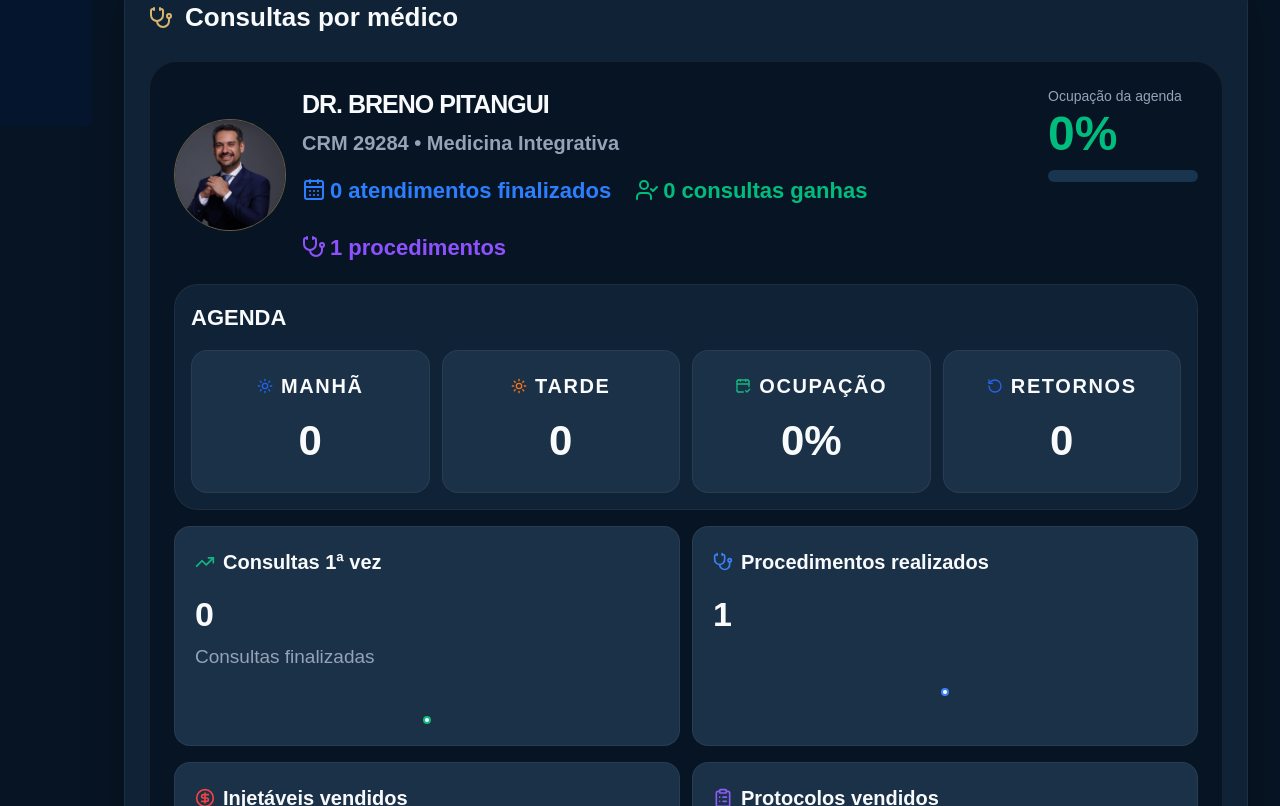
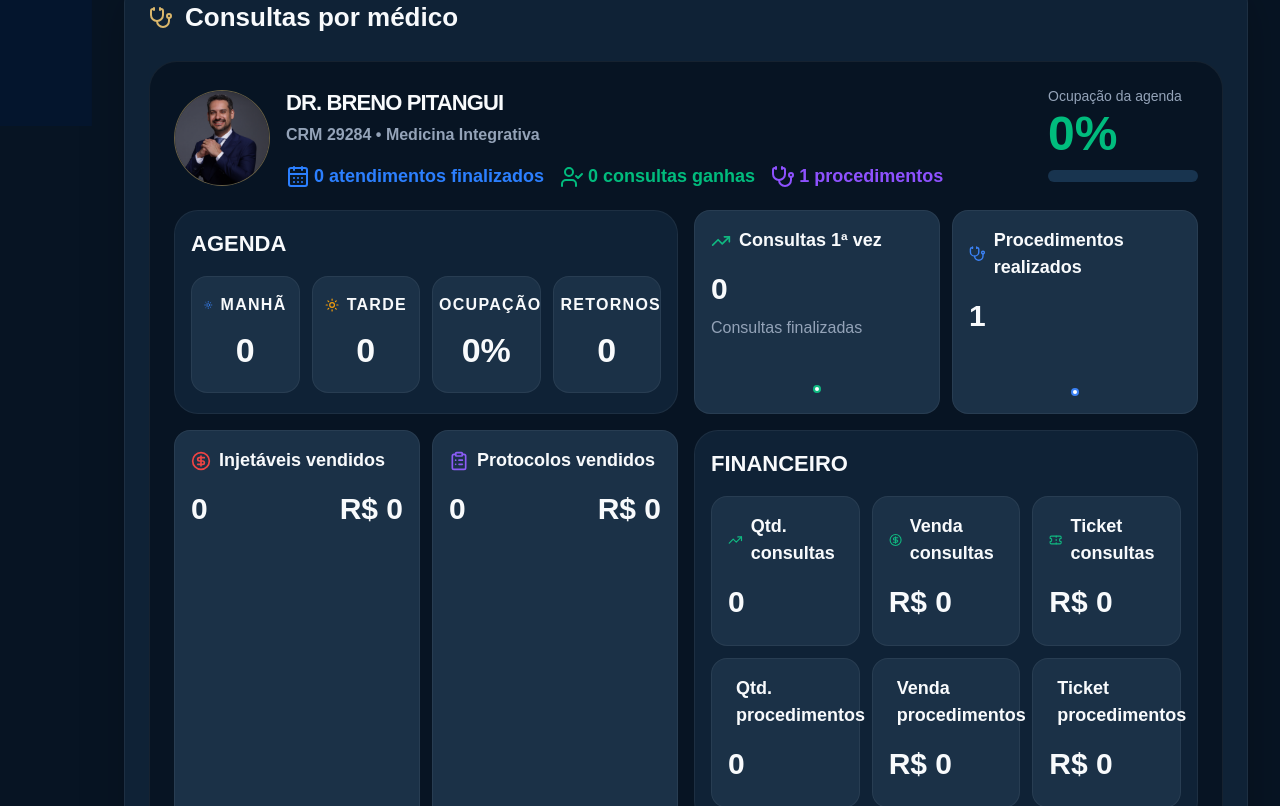
Before and after one commit to thayanasalesintitutorr-bot/criare-dashboard, a Next.js app: page /funil in a window 1280 px wide. Shown: the part 674-1480 px from the top of the page. Built offline with nearby package versions, Linux system fonts and the light colour scheme; no server answers; the database is empty.

Commit message:
ajuste cores

```diff
--- a/src/app/funil/page.tsx
+++ b/src/app/funil/page.tsx
@@ -17,7 +17,7 @@ import {
   Handshake,
   ClipboardList,
   Sun,
-CalendarCheck2,
+  CalendarCheck2,
 CalendarX2,
 CalendarClock,
 } from 'lucide-react'
@@ -170,7 +170,8 @@ function getInfoMedico(nome: string) {
 }
 
 export default function FunilPage() {
-  const { periodo, tipoData, segmento, dataInicio, dataFim } = useFilters()
+  const { periodo, tipoData, segmento, dataInicio, dataFim, viewMode } = useFilters()
+const isImac = viewMode === 'desktop'
 
   const [data, setData] = useState<DashboardResponse | null>(null)
   const [loading, setLoading] = useState(true)
@@ -201,8 +202,6 @@ const res = await fetch(url, {
 })
 
         const json: DashboardResponse = await res.json()
-
-        console.log(json)
 
         if (!json.ok) throw new Error(json.error || 'Erro ao buscar dados')
 
@@ -414,7 +413,7 @@ const totalMovimentacoes = movimentacoesAgenda.reduce(
         className="rounded-[28px] border border-[color:var(--border)] bg-[var(--background)] p-6"
       >
         <div className="mb-5 flex items-center gap-4">
-  <div className="h-28 w-28 shrink-0 overflow-hidden rounded-full border border-[#D7B46A]/40 bg-[#D7B46A]/10">
+  <div className={`${isImac ? 'h-24 w-24' : 'h-28 w-28'} shrink-0 overflow-hidden rounded-full border border-[#D7B46A]/40 bg-[#D7B46A]/10`}>
     {getFotoMedico(medico.medico) ? (
       <img
         src={getFotoMedico(medico.medico) || ''}
@@ -432,15 +431,15 @@ const totalMovimentacoes = movimentacoesAgenda.reduce(
   <div className="flex items-start justify-between gap-4">
 
     <div>
-      <h3 className="text-[25px] font-black tracking-[-0.04em] text-[var(--foreground)]">
+      <h3 className={`${isImac ? 'text-[22px]' : 'text-[25px]'} font-black tracking-[-0.04em] text-[var(--foreground)]`}>
         {medico.medico}
       </h3>
 
-      <p className="mt-1 text-[20px] font-semibold text-[var(--muted-foreground)]">
+      <p className={`mt-1 ${isImac ? 'text-[16px]' : 'text-[20px]'} font-semibold text-[var(--muted-foreground)]`}>
   {infoMedico.crm} • {infoMedico.especialidade}
 </p>
 
-      <div className="mt-4 flex flex-wrap items-center gap-6 text-[22px] font-semibold">
+      <div className={`mt-4 flex flex-wrap items-center ${isImac ? 'gap-4 text-[18px]' : 'gap-6 text-[22px]'} font-semibold`}>
         <span className="flex items-center gap-1 text-blue-500">
   <CalendarDays className="h-6 w-6" />
   {medico.atendimentos || 0} atendimentos finalizados
@@ -489,13 +488,13 @@ medico.medico?.toUpperCase().includes('CLAUDIA') ? (
 </div>
 </div>
 
-<div className="space-y-4">
+<div className={isImac ? 'grid grid-cols-2 gap-4' : 'space-y-4'}>
   <div className="rounded-[24px] border border-[color:var(--border)] bg-[var(--card)] p-4">
     <h4 className="mb-4 text-[22px] font-black text-[var(--foreground)]">
   AGENDA
 </h4>
 
-    <div className="grid gap-3 md:grid-cols-4">
+    <div className={isImac ? 'grid grid-cols-4 gap-3' : 'grid gap-3 md:grid-cols-4'}>
   <MetricMini
     label="Manhã"
     value={medico.manha || 0}
@@ -603,7 +602,7 @@ medico.medico?.toUpperCase().includes('CLAUDIA') ? (
 )}
 
 
-  <div className="rounded-[24px] border border-[color:var(--border)] bg-[var(--card)] p-5">
+  <div className={`rounded-[24px] border border-[color:var(--border)] bg-[var(--card)] ${isImac ? 'p-4' : 'p-5'}`}>
     <h4 className="mb-4 text-[22px] font-black text-[var(--foreground)]">
   FINANCEIRO
 </h4>
@@ -666,7 +665,7 @@ medico.medico?.toUpperCase().includes('CLAUDIA') ? (
 </div>
 </div>
 
-<div className="rounded-[24px] border border-[color:var(--border)] bg-[var(--card)] p-5">
+<div className={`rounded-[24px] border border-[color:var(--border)] bg-[var(--card)] ${isImac ? 'p-4' : 'p-5'}`}>
   <h4 className="mb-4 text-[22px] font-black text-[var(--foreground)]">
   CONSOLIDADO
 </h4>
@@ -727,7 +726,7 @@ medico.medico?.toUpperCase().includes('CLAUDIA') ? (
   MOVIMENTAÇÕES DA AGENDA
 </h4>
 
-    <div className="grid items-center gap-6 lg:grid-cols-[1fr_360px]">
+    <div className={isImac ? 'grid grid-cols-[1fr_260px] items-center gap-4' : 'grid items-center gap-6 lg:grid-cols-[1fr_360px]'}>
       <div className="grid gap-3 md:grid-cols-3">
         <MetricMini label="No Show" value={medico.noShow || 0} color="pink" icon={UserX} />
         <MetricMini label="Cancelados" value={medico.cancelados || 0} color="red" icon={CalendarX2} />
@@ -735,7 +734,7 @@ medico.medico?.toUpperCase().includes('CLAUDIA') ? (
       </div>
 
       <div className="ml-auto flex items-center gap-6">
-        <div className="h-[160px] w-[160px]">
+        <div className={isImac ? 'h-[130px] w-[130px]' : 'h-[160px] w-[160px]'}>
           <ResponsiveContainer width="100%" height="100%">
             <PieChart>
               <Pie
@@ -961,25 +960,27 @@ function MetricMini({
   color?: 'blue' | 'red' | 'green' | 'orange' | 'pink' | 'darkRed'
   icon?: any
 }) {
+  const { viewMode } = useFilters()
+  const isImac = viewMode === 'desktop'
   const colors = {
-   blue: 'border border-[color:var(--border)] bg-[var(--metric-card)] text-[#2563EB]',
-orange: 'border border-[color:var(--border)] bg-[var(--metric-card)] text-[#F97316]',
-green: 'border border-[color:var(--border)] bg-[var(--metric-card)] text-[#10B981]',
-pink: 'border border-[color:var(--border)] bg-[var(--metric-card)] text-[#EC4899]',
-red: 'border border-[color:var(--border)] bg-[var(--metric-card)] text-[#E00000]',
-darkRed: 'border border-[color:var(--border)] bg-[var(--metric-card)] text-[#8B0000]',
+   blue: 'border border-[color:var(--border)] bg-[var(--metric-card)] text-[var(--chart-blue)]',
+orange: 'border border-[color:var(--border)] bg-[var(--metric-card)] text-[var(--chart-orange)]',
+green: 'border border-[color:var(--border)] bg-[var(--metric-card)] text-[var(--chart-green)]',
+pink: 'border border-[color:var(--border)] bg-[var(--metric-card)] text-[var(--chart-pink)]',
+red: 'border border-[color:var(--border)] bg-[var(--metric-card)] text-[var(--chart-red)]',
+darkRed: 'border border-[color:var(--border)] bg-[var(--metric-card)] text-[var(--chart-darkRed)]',
   }
 
   return (
-    <div className={`rounded-[16px] px-4 py-5 text-center shadow-none ${colors[color]}`}>
+    <div className={`rounded-[16px] text-center shadow-none ${isImac ? 'px-3 py-4' : 'px-4 py-5'} ${colors[color]}`}>
       <div className="flex items-center justify-center gap-2">
         {Icon && <Icon className="h-4 w-4" />}
-       <p className="text-[20px] font-black uppercase tracking-[0.08em] text-[var(--foreground)]">
+       <p className={`${isImac ? 'text-[16px]' : 'text-[20px]'} font-black uppercase tracking-[0.08em] text-[var(--foreground)]`}>
   {label}
 </p>
       </div>
 
-      <p className="mt-2 text-[42px] font-black text-[var(--foreground)]">{value}</p>
+      <p className={`mt-2 ${isImac ? 'text-[34px]' : 'text-[42px]'} font-black text-[var(--foreground)]`}>{value}</p>
     </div>
   )
 }
@@ -1002,6 +1003,9 @@ chartColor,
   chart?: number[]
   chartColor?: string
 }) {
+
+  const { viewMode } = useFilters()
+  const isImac = viewMode === 'desktop'
   const tones = {
     blue:
 'border border-[color:var(--border)] bg-[var(--metric-card)]',
@@ -1025,19 +1029,19 @@ purple:
 
 
   return (
-    <div className={`rounded-[16px] p-5 shadow-none ${tones[tone]}`}>
+    <div className={`rounded-[16px] shadow-none ${isImac ? 'p-4' : 'p-5'} ${tones[tone]}`}>
       <div className="flex items-center gap-2">
         <Icon className={`h-6 w-5 ${iconColors[tone]}`} />
-        <p className="text-[20px] font-black text-[var(--foreground)]">{label}</p>
+       <p className={`${isImac ? 'text-[18px]' : 'text-[20px]'} font-black text-[var(--foreground)]`}>{label}</p>
       </div>
 
       <div className="mt-5">
   <div>
-    <div className="flex w-full items-center justify-between text-[34px] font-black leading-none text-[var(--foreground)]">
+    <div className={`flex w-full items-center justify-between ${isImac ? 'text-[30px]' : 'text-[34px]'} font-black leading-none text-[var(--foreground)]`}>
       {value}
     </div>
 
-   <p className="mt-3 text-[19px] font-medium text-[var(--muted-foreground)]">
+   <p className={`mt-3 ${isImac ? 'text-[16px]' : 'text-[19px]'} font-medium text-[var(--muted-foreground)]`}>
   {description}
 </p>
   </div>
```
